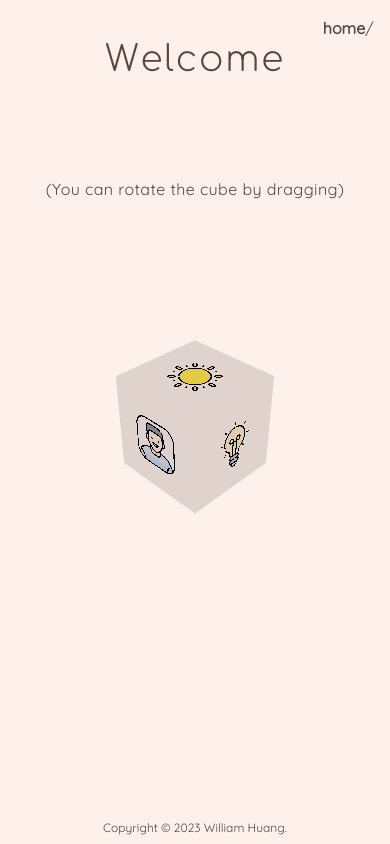
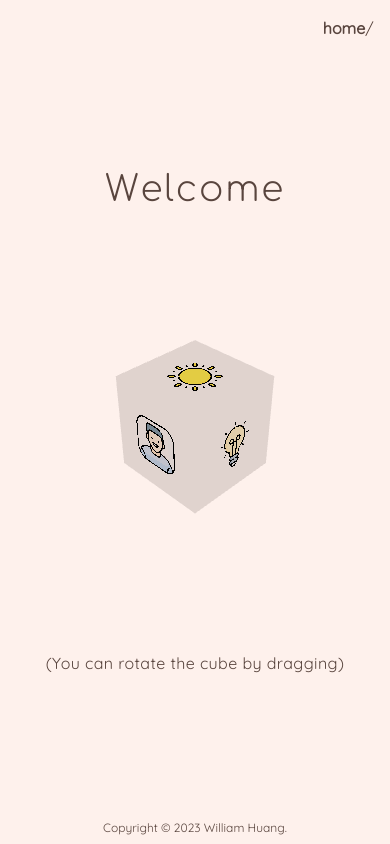
Before and after one commit to wayleem/wayleem.com, a React (Vite) app: page / in a window 390 px wide. Built offline with nearby package versions, Linux system fonts and the light colour scheme.

Commit message:
add mobile response to home

```diff
--- a/src/pages/Home.tsx
+++ b/src/pages/Home.tsx
@@ -58,8 +58,10 @@ function Home() {
     setLanguageIndex((prevIndex) => (prevIndex + 1) % welcomeMessages.length)
   }
   return (
+    <div>
+      {/* welcome */}
       <motion.div
-      className="text-center"
+        className="absolute flex flex-row justify-center h1 inset-x-0 top-[20%] pointer-events-auto"
         initial={{ scale: 0 }}
         animate={{
           scale: [0, 1.05, 1],
@@ -67,8 +69,6 @@ function Home() {
         }}
         exit={{ scale: 0, transition: { duration: 0.1 } }}
       >
-      {/* welcome */}
-      <div className="flex flex-row justify-center h1 mt-[10%] pointer-events-auto">
         {welcomeMessages[languageIndex].message.map((letter, index) => (
           <h1
             key={index}
@@ -78,12 +78,20 @@ function Home() {
             {letter}
           </h1>
         ))}
+      </motion.div>
+      {/* hint */}
+      <motion.h2
+        className="subtitle-text text-center absolute inset-x-0 bottom-[20%]"
+        initial={{ scale: 0 }}
+        animate={{
+          scale: [0, 1.05, 1],
+          transition: { duration: 0.8, ease: 'easeOut' },
+        }}
+        exit={{ scale: 0, transition: { duration: 0.1 } }}
+      >
+        (You can rotate the cube by dragging)
+      </motion.h2>
     </div>
-      {/* hint */}
-      <h2 className="subtitle-text mt-[25%]">
-        (You can rotate the cube by dragging)
-      </h2>
-    </motion.div>
   )
 }
 
```
Lines whose indentation alone changed are shown as unchanged.
